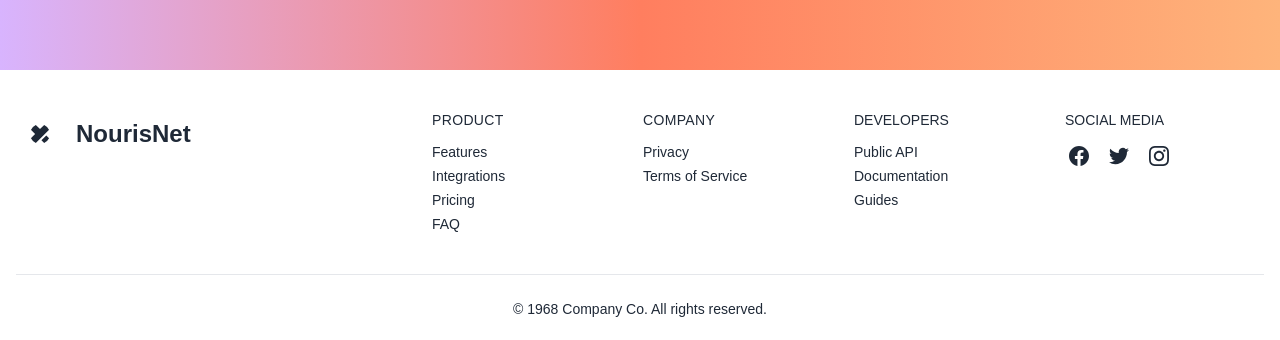
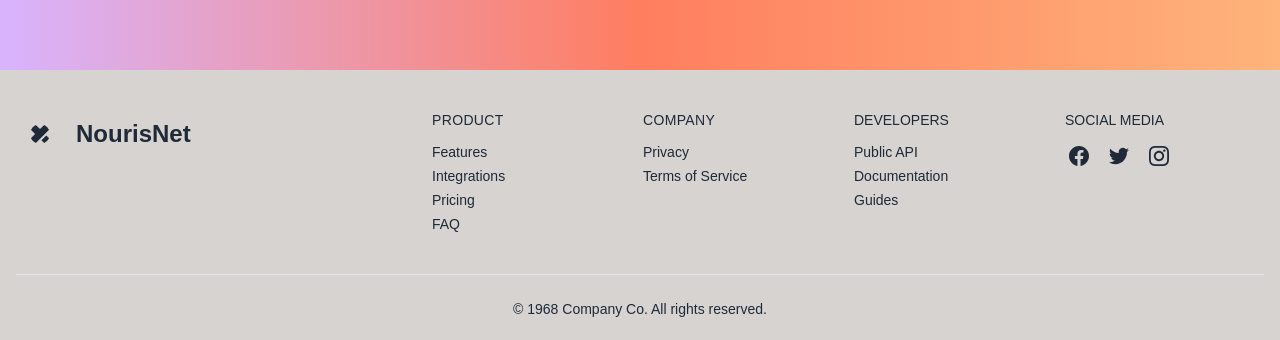
Before and after one commit to Mohammad-imran75/nourishnet-food-website-client, a React (Vite) app: page /login in a window 1280 px wide. Shown: the part 830-1170 px from the top of the page. Built offline with nearby package versions, Linux system fonts and the light colour scheme; no server answers.

Commit message:
Footer Addited

```diff
--- a/src/Components/Footer/Footer.jsx
+++ b/src/Components/Footer/Footer.jsx
@@ -1,6 +1,6 @@
 const Footer = () => {
   return (
-    <footer className="px-4 divide-y dark:bg-gray-100 dark:text-gray-800">
+    <footer className="px-4 divide-y bg-stone-300 dark:text-gray-800">
       <div className="container flex flex-col justify-between py-10 mx-auto space-y-8 lg:flex-row lg:space-y-0">
         <div className="lg:w-1/3">
           <a
```
